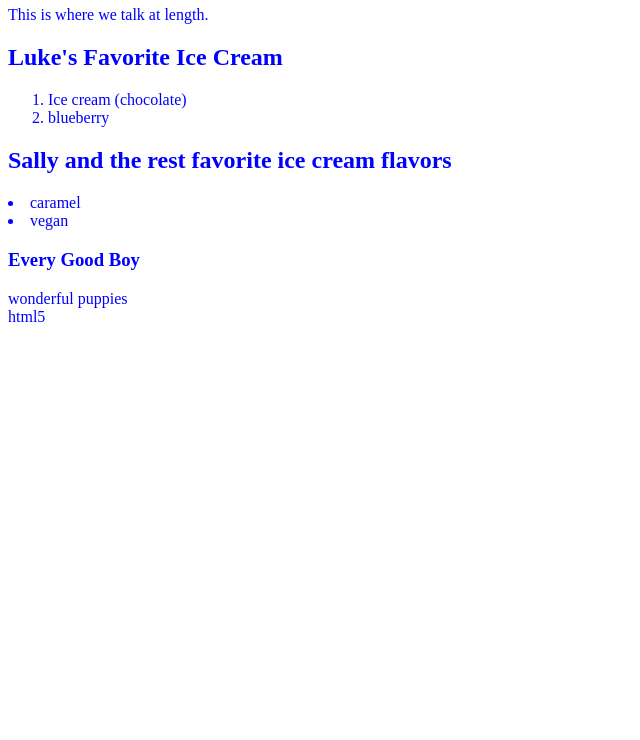
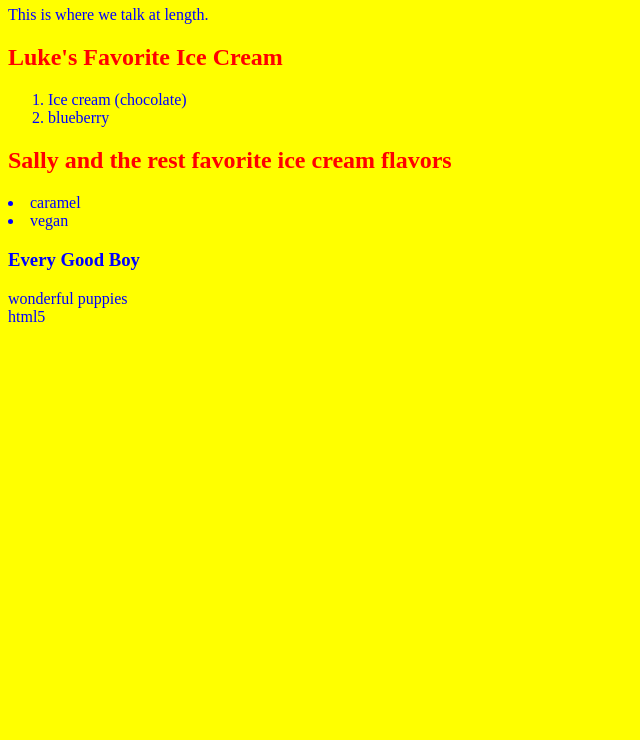
Before and after one commit to LindaMongeon/wLuke, a plain HTML site: page index.html in a window 1280 px wide. Shown: the part 60-800 px from the top of the page, without its empty margins (0-640 px from the left). Drawn offline with Linux system fonts and the light colour scheme.

Commit message:
Update style.css

```diff
--- a/style.css
+++ b/style.css
@@ -1,3 +1,10 @@
 body{
   color:blue;
+  background-color: yellow;
 }
+  h2{
+  color:red;
+
+
+
+}
```
